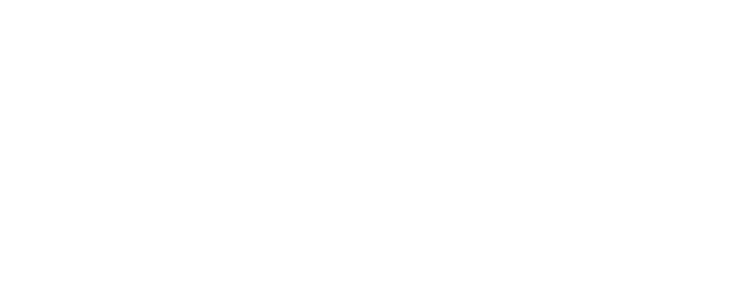
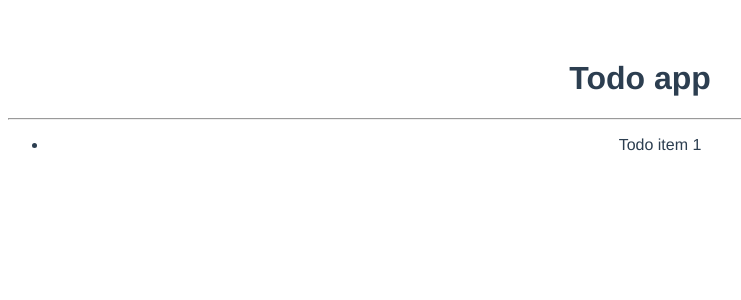
Before and after one commit to Denya163/Todo-list, a Vue app: page / in a window 1280 px wide. Shown: the top 300 px of the page, without its empty margins (0-741 px from the left). Built offline with nearby package versions, Linux system fonts and the light colour scheme.

Commit message:
start components

```diff
--- a/src/App.vue
+++ b/src/App.vue
@@ -1,13 +1,17 @@
 <template>
-
+  <div id="app">
+    <h1>Todo app</h1>
+    <hr>
+    <TodoList />
+  </div>
 </template>
 
 <script>
-
+import TodoList from '@/components/TodoList'
 export default {
   name: 'App',
   components: {
-
+    TodoList
   }
 }
 </script>
--- /dev/null
+++ b/src/components/TodoItem.vue
@@ -0,0 +1,5 @@
+<template>
+    <li>
+        Todo item 1
+    </li>
+</template>
--- /dev/null
+++ b/src/components/TodoList.vue
@@ -0,0 +1,16 @@
+<template>
+    <div>
+        <ul>
+            <TodoItem />
+        </ul>
+    </div>
+</template>
+
+<script>
+import TodoItem from '@/components/TodoItem'
+export default {
+    components: {
+        TodoItem
+    }
+}
+</script>
```
